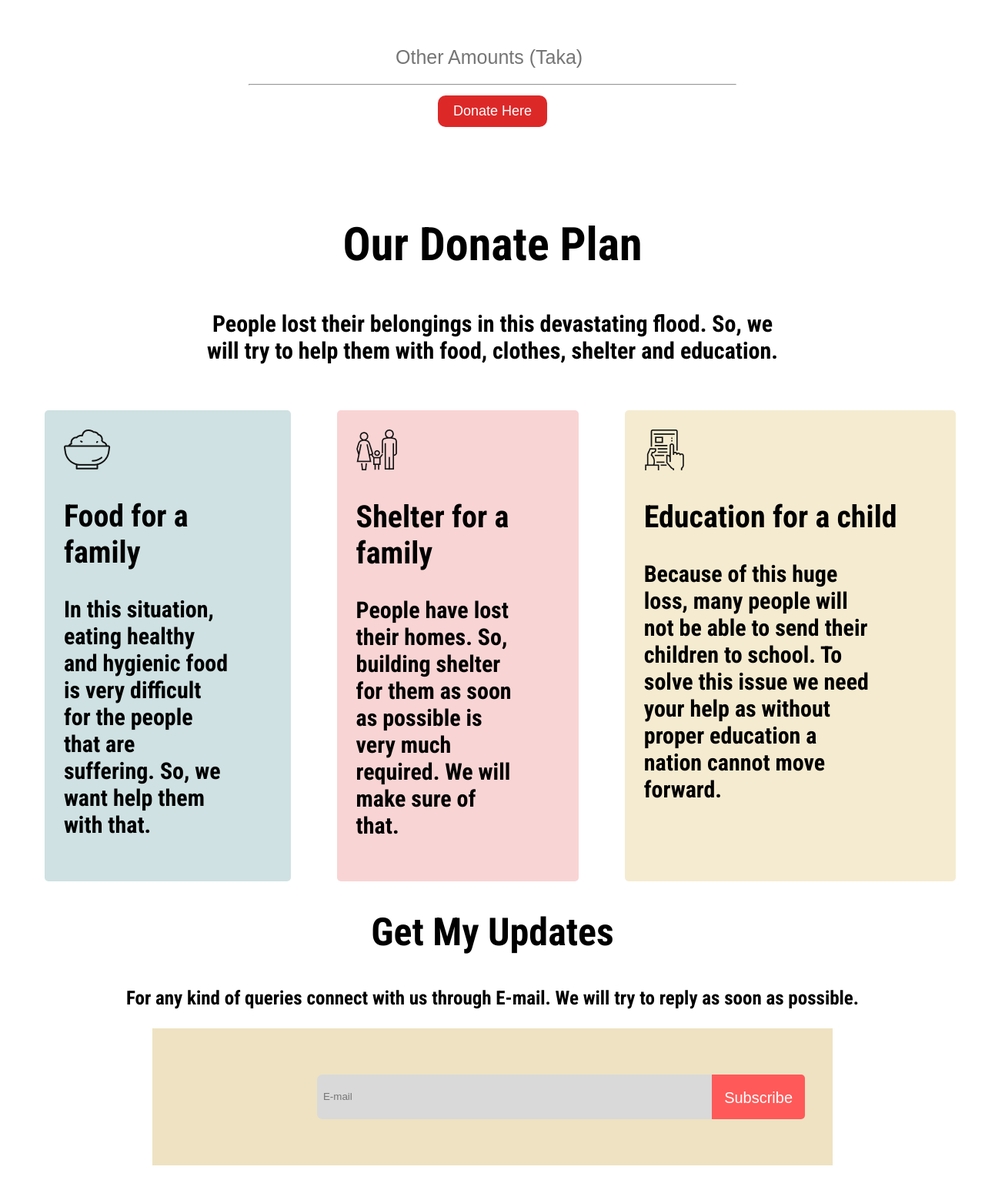
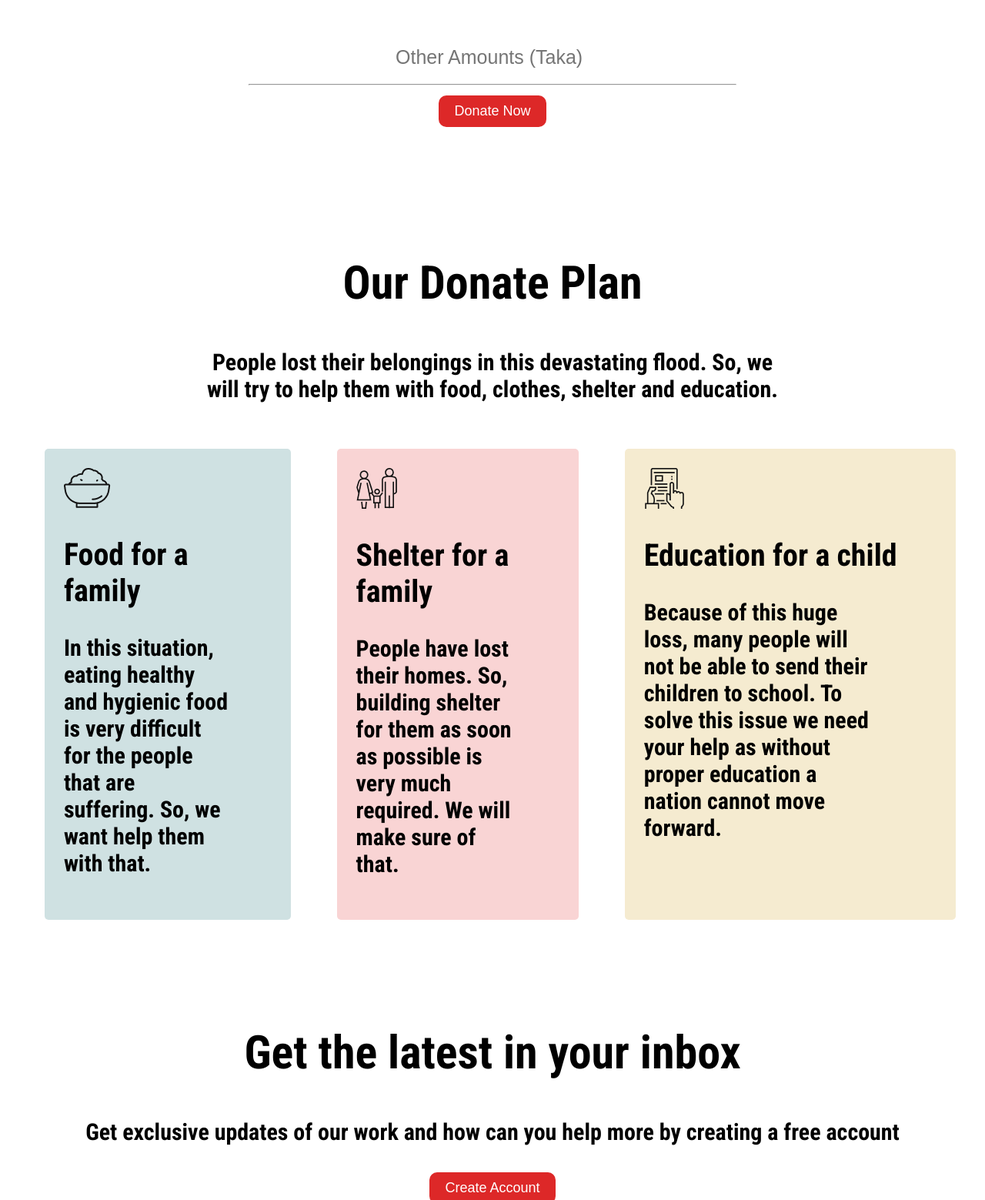
Before and after one commit to shaiufpritul/first_assignment, a plain HTML site: page index.html in a window 1280 px wide. Shown: the part 1241-2800 px from the top of the page at 77% size. Drawn offline with Linux system fonts and the light colour scheme.

Commit message:
extrafeatures

```diff
--- a/index.html
+++ b/index.html
@@ -15,13 +15,13 @@
 <body>
     <section class = "top-pic">
         <h1>Let's Help Those Who Are More In Need</h1>
-        <p>This flood has devastated the lives of people in Sylhet. Kindly, help as much as you can. </p>
-        <button class = "button1">Donate Here</button>
+        <p>This flood has devastated the lives of people in Sylhet. Kindly, help as much as you can </p>
+        <button class = "button1">Donate Now</button>
     </section>
 
     <section class = "donate-amount">
         <h1>Donate Today</h1>
-        <p>Your little amount of help can be very valueable to someone in need. Please come forward. </p>
+        <p>Your little amount of help can be very valueable to someone in need. Please come forward </p>
         <div class="donate-amount-attr">
                 <div class = "donate-amount-elem">
                     <h3>100tk</h3>
@@ -41,7 +41,7 @@
             </div>
             <input class = "textarea" type="text" placeholder="Other Amounts (Taka)">
             <hr>
-            <button class = "button1">Donate Here</button>
+            <button class = "button1">Donate Now</button>
 
     </section>
 
@@ -67,9 +67,15 @@
         </div>
     </section>
 
+    <section class="sign-up">
+        <h1>Get the latest in your inbox </h1>
+        <p>Get exclusive updates of our work and how can you help more by creating a free account </p>
+        <button class = "button2">Create Account</button>
+    </section>
+
     <section class="mail-box">
         <h1>Get My Updates </h1>
-        <p>For any kind of queries connect with us through E-mail. We will try to reply as soon as possible. </p>
+        <p>For any kind of queries contact us through E-mail. We will try to reply as soon as possible </p>
 
         <div class="mail-elem">
             <input class = "marginal" type = "text" size = "60px" placeholder = "E-mail" >
--- a/style.css
+++ b/style.css
@@ -4,7 +4,7 @@ body{
 
 section{
     height: 500px;
-    padding-bottom: 150px;
+    /* padding-bottom: 140px; */
 }
 .top-pic{
     background-image: url("images/donation9.jpg");
@@ -80,7 +80,8 @@ hr {
     width:50%;
    }
 
-   .donate-plan{
+.donate-plan{
+    margin-top: 250px;
     text-align: center;
 }
 
@@ -152,7 +153,7 @@ footer{
 }
 
 .mail-box{
-    margin-top: 250px;
+    /* margin-top: 50px; */
     text-align: center;
 }
 
@@ -194,3 +195,29 @@ input{
     border-bottom-right-radius:5px ;
     border-top-right-radius:5px ;
 }
+
+.sign-up{
+
+    text-align: center;
+    margin-top: 500px;
+}
+
+.sign-up h1{
+    /* text-align: center; */
+    font-size: 60px;
+}
+
+.sign-up p{
+    font-size: 30px;
+}
+
+.button2{
+    margin-top: 5px;
+    text-decoration: none;
+    padding: 10px 20px;
+    background-color: #dd2828;
+    border-radius: 10px;
+    font-size: large;
+    color: white;
+    border: none;
+}
```
